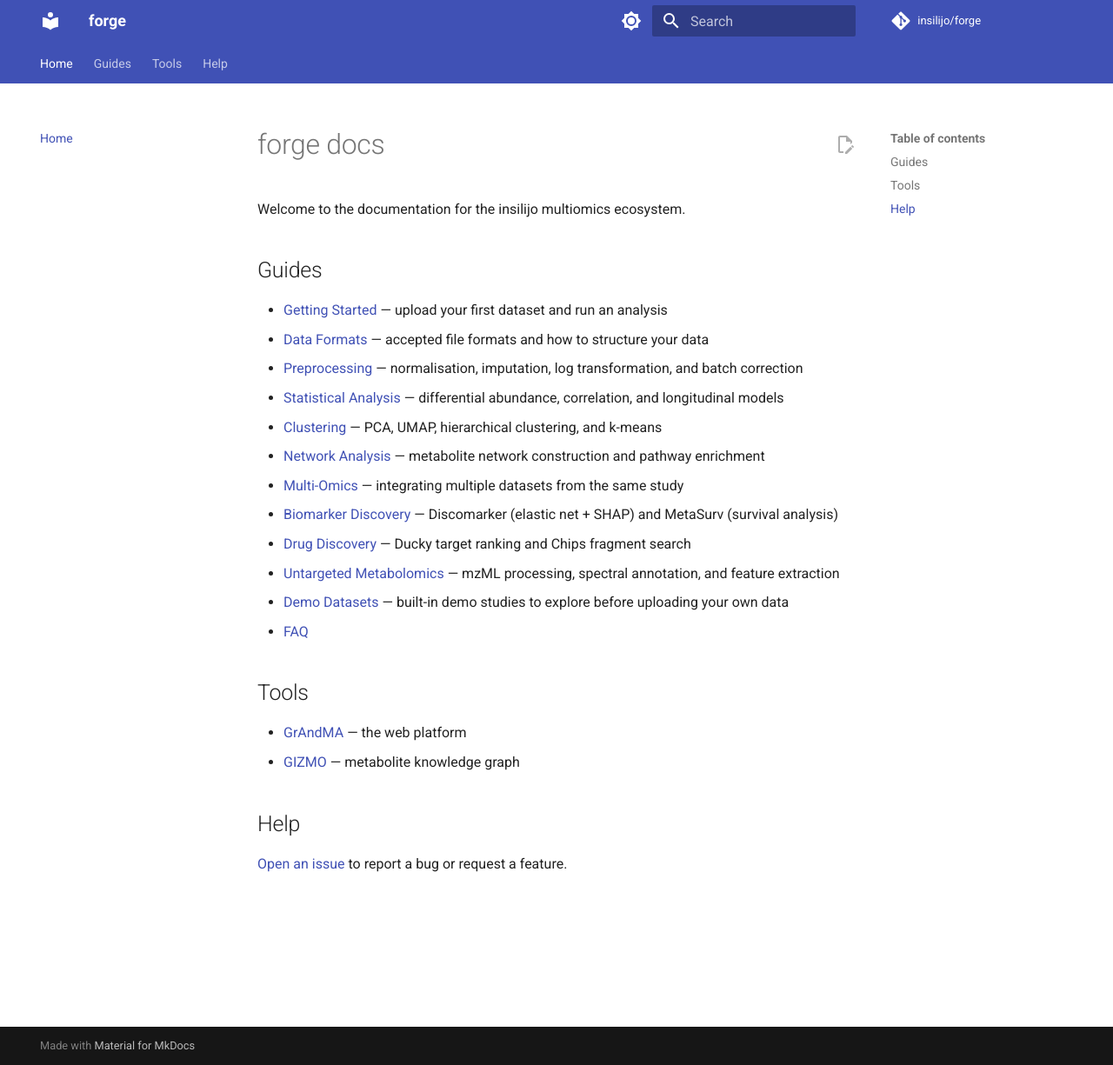
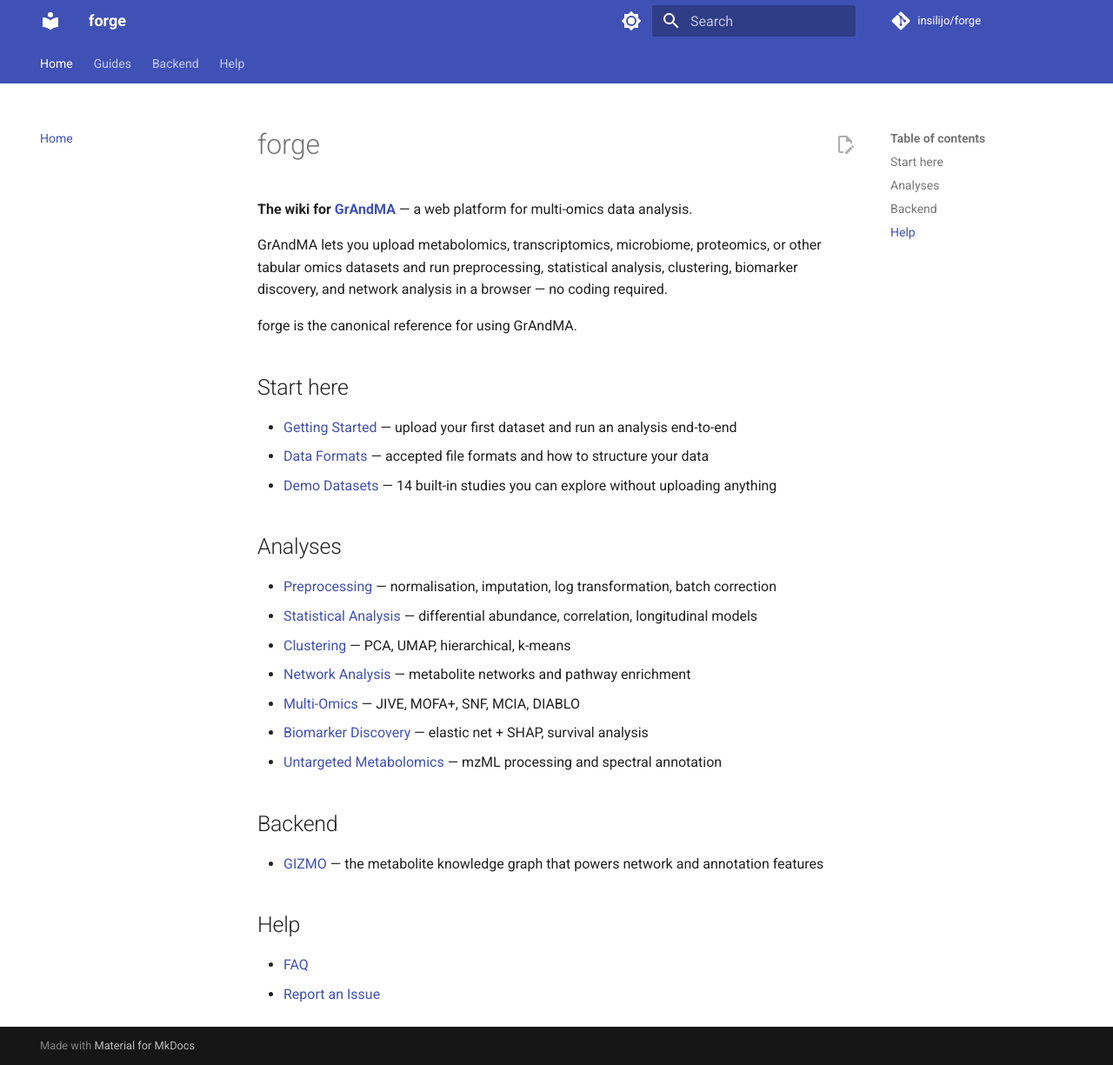
Before and after one commit to insilijo/forge, an MkDocs documentation site: the page built from docs/index.md, in a window 1280 px wide and 1225 px high. Shown: the whole window at 87% size. Built offline with MkDocs 1.6.1 and Material for MkDocs 9.7.7, drawn with Linux system fonts in a browser that asks for light colours; comment, search, counter and statistics services are not loaded.

```diff
--- a/docs/index.md
+++ b/docs/index.md
@@ -1,27 +1,32 @@
-# forge docs
+# forge
 
-Welcome to the documentation for the insilijo multiomics ecosystem.
+**The wiki for [GrAndMA](https://github.com/insilijo/GrAndMA)** — a web platform for multi-omics data analysis.
 
-## Guides
+GrAndMA lets you upload metabolomics, transcriptomics, microbiome, proteomics, or other tabular omics datasets and run preprocessing, statistical analysis, clustering, biomarker discovery, and network analysis in a browser — no coding required.
 
-- [Getting Started](getting-started.md) — upload your first dataset and run an analysis
+forge is the canonical reference for using GrAndMA.
+
+## Start here
+
+- [Getting Started](getting-started.md) — upload your first dataset and run an analysis end-to-end
 - [Data Formats](data-formats.md) — accepted file formats and how to structure your data
-- [Preprocessing](preprocessing.md) — normalisation, imputation, log transformation, and batch correction
-- [Statistical Analysis](stats.md) — differential abundance, correlation, and longitudinal models
-- [Clustering](clustering.md) — PCA, UMAP, hierarchical clustering, and k-means
-- [Network Analysis](network.md) — metabolite network construction and pathway enrichment
-- [Multi-Omics](multiomics.md) — integrating multiple datasets from the same study
-- [Biomarker Discovery](biomarkers.md) — Discomarker (elastic net + SHAP) and MetaSurv (survival analysis)
-- [Drug Discovery](drug-discovery.md) — Ducky target ranking and Chips fragment search
-- [Untargeted Metabolomics](untargeted.md) — mzML processing, spectral annotation, and feature extraction
-- [Demo Datasets](demos.md) — built-in demo studies to explore before uploading your own data
-- [FAQ](faq.md)
+- [Demo Datasets](demos.md) — 14 built-in studies you can explore without uploading anything
 
-## Tools
+## Analyses
 
-- [GrAndMA](tools/grandma.md) — the web platform
-- [GIZMO](tools/gizmo.md) — metabolite knowledge graph
+- [Preprocessing](preprocessing.md) — normalisation, imputation, log transformation, batch correction
+- [Statistical Analysis](stats.md) — differential abundance, correlation, longitudinal models
+- [Clustering](clustering.md) — PCA, UMAP, hierarchical, k-means
+- [Network Analysis](network.md) — metabolite networks and pathway enrichment
+- [Multi-Omics](multiomics.md) — JIVE, MOFA+, SNF, MCIA, DIABLO
+- [Biomarker Discovery](biomarkers.md) — elastic net + SHAP, survival analysis
+- [Untargeted Metabolomics](untargeted.md) — mzML processing and spectral annotation
+
+## Backend
+
+- [GIZMO](tools/gizmo.md) — the metabolite knowledge graph that powers network and annotation features
 
 ## Help
 
-[Open an issue](https://github.com/insilijo/forge/issues/new/choose) to report a bug or request a feature.
+- [FAQ](faq.md)
+- [Report an Issue](issues.md)
--- a/mkdocs.yml
+++ b/mkdocs.yml
@@ -1,6 +1,6 @@
 site_name: forge
 site_url: https://insilijo.github.io/forge
-site_description: Documentation for the insilijo multiomics ecosystem
+site_description: Wiki for GrAndMA — the multi-omics analysis platform
 repo_url: https://github.com/insilijo/forge
 repo_name: insilijo/forge
 edit_uri: edit/main/docs/
@@ -18,12 +18,10 @@ nav:
     - Network Analysis: network.md
     - Multi-Omics: multiomics.md
     - Biomarker Discovery: biomarkers.md
-    - Drug Discovery: drug-discovery.md
     - Untargeted Metabolomics: untargeted.md
     - Demo Datasets: demos.md
-  - Tools:
-    - forge (web platform): tools/grandma.md
-    - GIZMO: tools/gizmo.md
+  - Backend:
+    - GIZMO knowledge graph: tools/gizmo.md
   - Help:
     - FAQ: faq.md
     - Report an Issue: issues.md
```
Also changed, not shown: README.md (+15 -22 lines), docs/biomarkers.md (+2 -2 lines), docs/drug-discovery.md (deleted, +0 -68 lines), docs/issues.md (+1 -2 lines), docs/tools/gizmo.md (+2 -2 lines), docs/tools/grandma.md (deleted, +0 -27 lines), docs/untargeted.md (+1 -27 lines).
